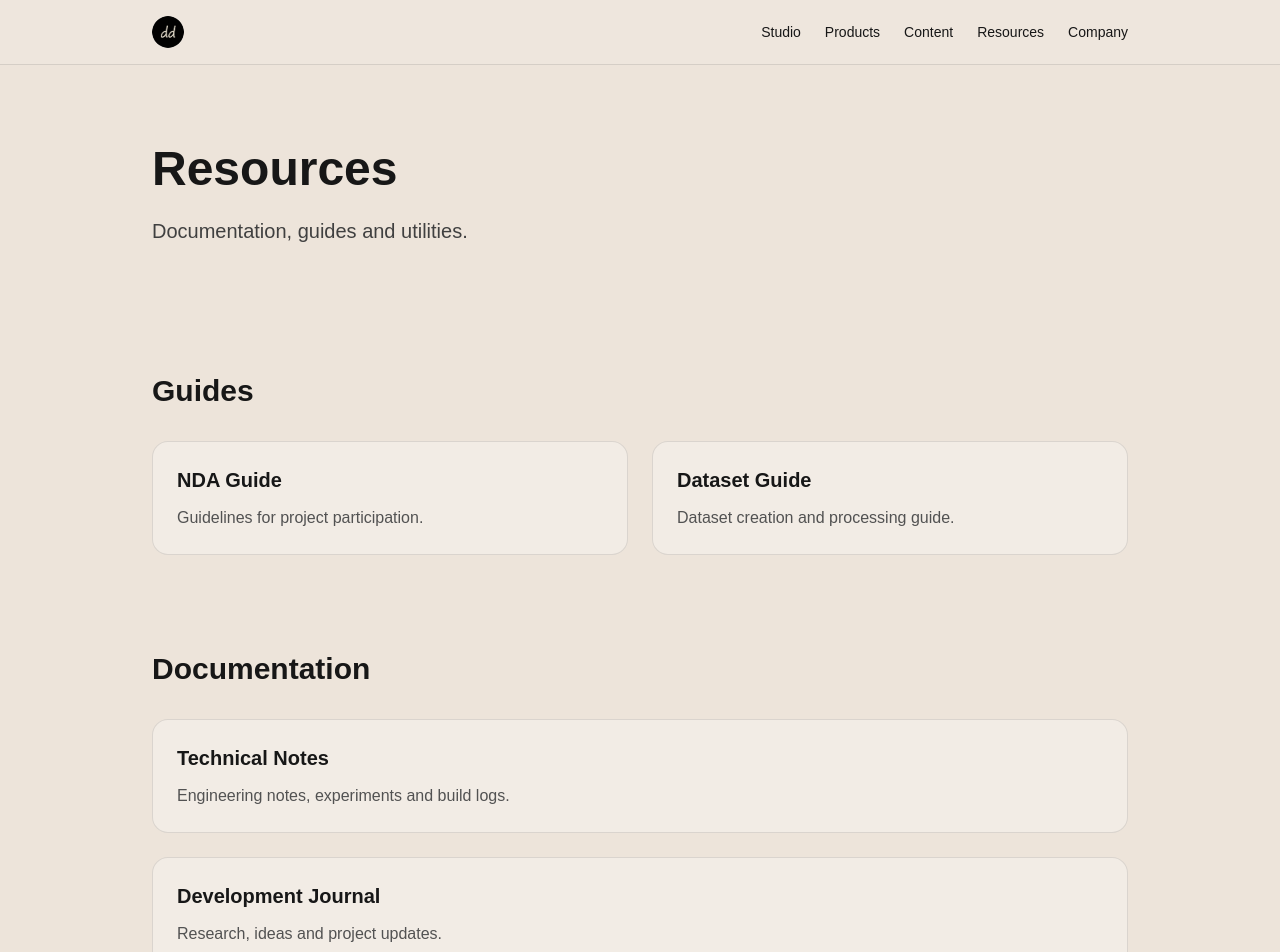
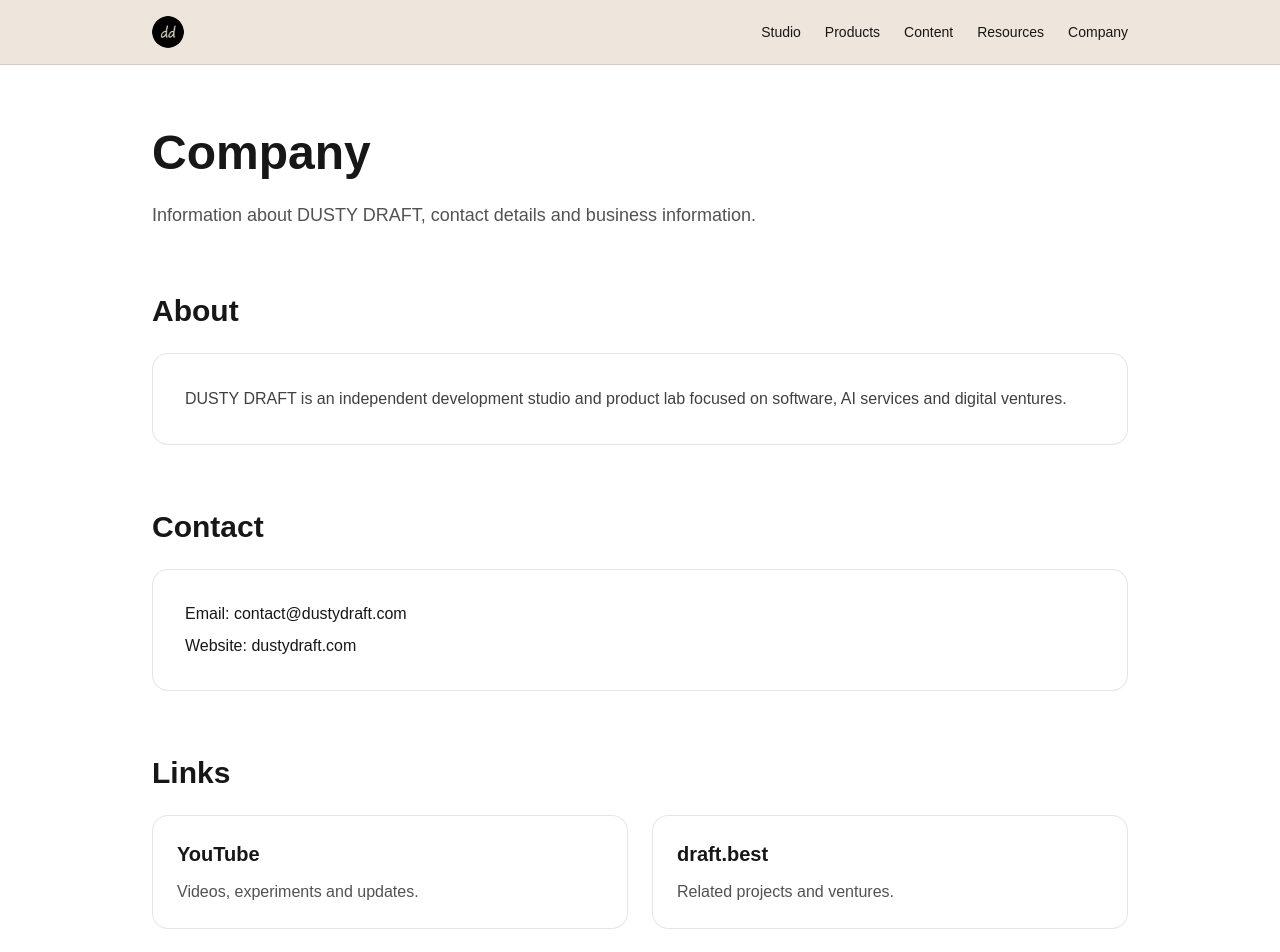
Before and after one commit to dusty-agent/dustydraft-site, a Next.js app: page /dustydraft-site/company in a window 1280 px wide. Shown: the top 952 px of the page. Built offline with nearby package versions, Linux system fonts and the light colour scheme.

Commit message:
bug fixed

```diff
--- a/app/company/page.tsx
+++ b/app/company/page.tsx
@@ -1,98 +1,79 @@
-export default function ResourcesPage() {
+export default function CompanyPage() {
   return (
-    <main className="min-h-screen bg-[#ede4da] text-neutral-900">
+    <main className="max-w-5xl mx-auto px-6 py-16">
 
-      {/* Hero */}
-      <section className="max-w-5xl mx-auto px-6 py-20">
+      <h1 className="text-5xl font-bold">
+        Company
+      </h1>
 
-        <h1 className="text-5xl font-bold">
-          Resources
-        </h1>
+      <p className="mt-6 text-lg text-neutral-600">
+        Information about DUSTY DRAFT, contact details and business information.
+      </p>
 
-        <p className="mt-6 text-xl text-neutral-700">
-          Documentation, guides and utilities.
-        </p>
+      <section className="mt-16">
+        <h2 className="text-3xl font-bold mb-6">
+          About
+        </h2>
 
+        <div className="border border-black/10 rounded-2xl p-8 bg-white/30">
+          <p className="text-neutral-700 leading-relaxed">
+            DUSTY DRAFT is an independent development studio and product lab
+            focused on software, AI services and digital ventures.
+          </p>
+        </div>
       </section>
 
-      {/* Guides */}
-      <section className="max-w-5xl mx-auto px-6 py-12">
+      <section className="mt-16">
+        <h2 className="text-3xl font-bold mb-6">
+          Contact
+        </h2>
 
-        <h2 className="text-3xl font-bold mb-8">
-          Guides
+        <div className="border border-black/10 rounded-2xl p-8 bg-white/30">
+          <p>Email: contact@dustydraft.com</p>
+          <p className="mt-2">
+            Website: dustydraft.com
+          </p>
+        </div>
+      </section>
+
+      <section className="mt-16">
+        <h2 className="text-3xl font-bold mb-6">
+          Links
         </h2>
 
         <div className="grid md:grid-cols-2 gap-6">
 
-          <div className="border border-black/10 rounded-2xl p-6 bg-white/30">
+          <a
+            href="https://youtube.com/@dustydraft"
+            target="_blank"
+            rel="noopener noreferrer"
+            className="border border-black/10 rounded-2xl p-6 bg-white/30 hover:bg-white/50 transition"
+          >
             <h3 className="text-xl font-semibold">
-              NDA Guide
+              YouTube
             </h3>
 
             <p className="mt-3 text-neutral-600">
-              Guidelines for project participation.
+              Videos, experiments and updates.
             </p>
-          </div>
+          </a>
 
-          <div className="border border-black/10 rounded-2xl p-6 bg-white/30">
+          <a
+            href="https://draft.best"
+            target="_blank"
+            rel="noopener noreferrer"
+            className="border border-black/10 rounded-2xl p-6 bg-white/30 hover:bg-white/50 transition"
+          >
             <h3 className="text-xl font-semibold">
-              Dataset Guide
+              draft.best
             </h3>
 
             <p className="mt-3 text-neutral-600">
-              Dataset creation and processing guide.
+              Related projects and ventures.
             </p>
-          </div>
+          </a>
 
         </div>
-
-      </section>
-
-      {/* Documentation */}
-      <section className="max-w-5xl mx-auto px-6 py-12">
-
-        <h2 className="text-3xl font-bold mb-8">
-          Documentation
-        </h2>
-
-        <div className="space-y-6">
-
-          <div className="border border-black/10 rounded-2xl p-6 bg-white/30">
-            <h3 className="text-xl font-semibold">
-              Technical Notes
-            </h3>
-
-            <p className="mt-3 text-neutral-600">
-              Engineering notes, experiments and build logs.
-            </p>
-          </div>
-
-          <div className="border border-black/10 rounded-2xl p-6 bg-white/30">
-            <h3 className="text-xl font-semibold">
-              Development Journal
-            </h3>
-
-            <p className="mt-3 text-neutral-600">
-              Research, ideas and project updates.
-            </p>
-          </div>
-
-        </div>
-
-      </section>
-
-      {/* Utilities */}
-      <section className="max-w-5xl mx-auto px-6 py-12">
-
-        <h2 className="text-3xl font-bold mb-8">
-          Utilities
-        </h2>
-
-        <p className="text-lg text-neutral-700">
-          Internal tools, templates and helpful resources
-          for projects and workflows.
-        </p>
-
       </section>
 
     </main>
--- a/app/resource/page.tsx
+++ b/app/resource/page.tsx
@@ -1,4 +1,4 @@
-export default function ProductsPage() {
+export default function ResourcesPage() {
   return (
     <main className="min-h-screen bg-[#ede4da] text-neutral-900">
 
@@ -6,51 +6,41 @@ export default function ProductsPage() {
       <section className="max-w-5xl mx-auto px-6 py-20">
 
         <h1 className="text-5xl font-bold">
-            Products
+          Resources
         </h1>
 
         <p className="mt-6 text-xl text-neutral-700">
-            Experimental tools, digital products and ongoing projects.
+          Documentation, guides and utilities.
         </p>
 
       </section>
 
-        {/* Experimental Tools */}
+      {/* Guides */}
       <section className="max-w-5xl mx-auto px-6 py-12">
 
         <h2 className="text-3xl font-bold mb-8">
-            Experimental Tools
+          Guides
         </h2>
 
-          <div className="grid md:grid-cols-3 gap-6">
+        <div className="grid md:grid-cols-2 gap-6">
 
           <div className="border border-black/10 rounded-2xl p-6 bg-white/30">
-              <h3 className="text-2xl font-semibold">
-                Dustie
+            <h3 className="text-xl font-semibold">
+              NDA Guide
             </h3>
 
             <p className="mt-3 text-neutral-600">
-                AI Assistant Platform
+              Guidelines for project participation.
             </p>
           </div>
 
           <div className="border border-black/10 rounded-2xl p-6 bg-white/30">
-              <h3 className="text-2xl font-semibold">
-                Painter
+            <h3 className="text-xl font-semibold">
+              Dataset Guide
             </h3>
 
             <p className="mt-3 text-neutral-600">
-                Creative Generation Tool
-              </p>
-            </div>
-
-            <div className="border border-black/10 rounded-2xl p-6 bg-white/30">
-              <h3 className="text-2xl font-semibold">
-                Meemo
-              </h3>
-
-              <p className="mt-3 text-neutral-600">
-                Knowledge Workspace
+              Dataset creation and processing guide.
             </p>
           </div>
 
@@ -58,32 +48,32 @@ export default function ProductsPage() {
 
       </section>
 
-        {/* Ongoing Projects */}
+      {/* Documentation */}
       <section className="max-w-5xl mx-auto px-6 py-12">
 
         <h2 className="text-3xl font-bold mb-8">
-            Ongoing Projects
+          Documentation
         </h2>
 
         <div className="space-y-6">
 
           <div className="border border-black/10 rounded-2xl p-6 bg-white/30">
-              <h3 className="text-2xl font-semibold">
-                AssetPicker
+            <h3 className="text-xl font-semibold">
+              Technical Notes
             </h3>
 
             <p className="mt-3 text-neutral-600">
-                Research and investment platform.
+              Engineering notes, experiments and build logs.
             </p>
           </div>
 
           <div className="border border-black/10 rounded-2xl p-6 bg-white/30">
-              <h3 className="text-2xl font-semibold">
-                Dataset Lab
+            <h3 className="text-xl font-semibold">
+              Development Journal
             </h3>
 
             <p className="mt-3 text-neutral-600">
-                Data processing and AI dataset experiments.
+              Research, ideas and project updates.
             </p>
           </div>
 
@@ -91,17 +81,16 @@ export default function ProductsPage() {
 
       </section>
 
-        {/* Vision */}
-        <section className="max-w-5xl mx-auto px-6 py-16">
+      {/* Utilities */}
+      <section className="max-w-5xl mx-auto px-6 py-12">
 
         <h2 className="text-3xl font-bold mb-8">
-            Vision
+          Utilities
         </h2>
 
-          <p className="text-lg text-neutral-700 max-w-3xl">
-            We build independent software, AI services and
-            experimental digital products that explore new ways
-            of creating, learning and working.
+        <p className="text-lg text-neutral-700">
+          Internal tools, templates and helpful resources
+          for projects and workflows.
         </p>
 
       </section>
```
Lines whose indentation alone changed are shown as unchanged.
